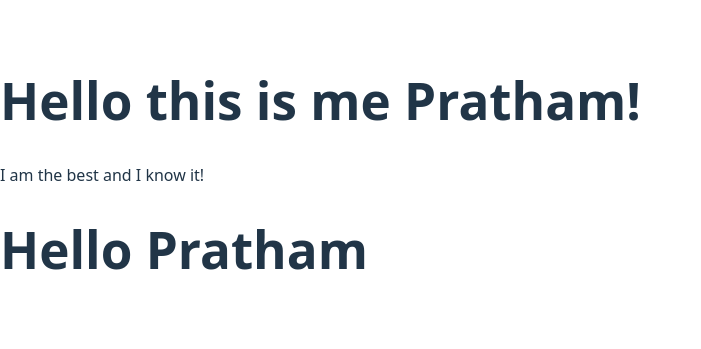
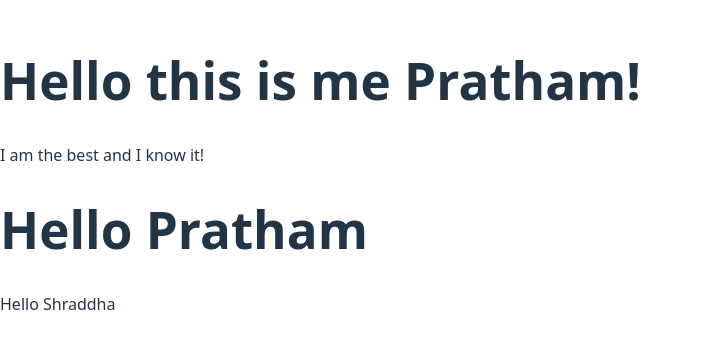
Before and after one commit to pratham2707/react-practice, a React (Vite) app: page / in a window 1280 px wide. Shown: the part 225-574 px from the top of the page, without its empty margins (0-701 px from the left). Built offline with nearby package versions, Linux system fonts and the light colour scheme.

Commit message:
Ternary Operator

```diff
--- a/src/App.jsx
+++ b/src/App.jsx
@@ -8,6 +8,7 @@
 // import StyleAttribute from "./Components/Variables/StyleAttribute.jsx"
 
 import IfStatement from "./Components/Conditions/IfStatement.jsx"
+import TernaryOperator from "./Components/Conditions/TernaryOperator.jsx"
 
 function App() {
   return (
@@ -23,6 +24,7 @@ function App() {
       <StyleAttribute /> */}
       {/* All related to conditions */}
       <IfStatement />
+      <TernaryOperator />
     </>
   )
 }
--- /dev/null
+++ b/src/Components/Conditions/TernaryOperator.jsx
@@ -0,0 +1,9 @@
+function TernaryOperator() {
+    const x = 10;
+    return (
+        <>
+            <p>{x > 10 ? "Hello Pratham" : "Hello Shraddha"}</p>
+        </>
+    )
+}
+export default TernaryOperator;
```
